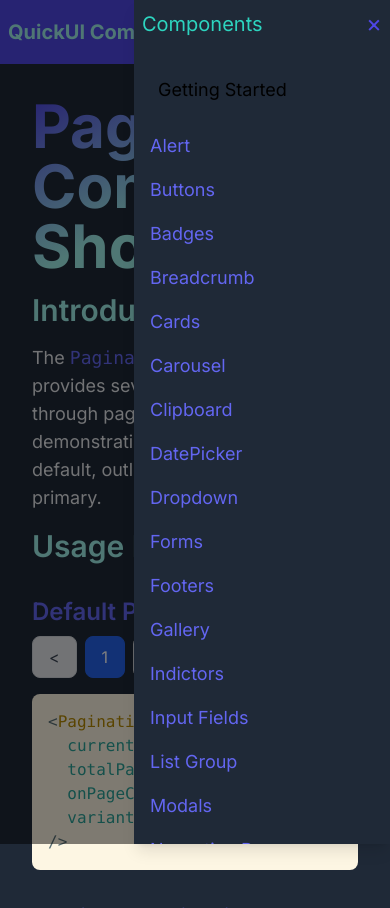
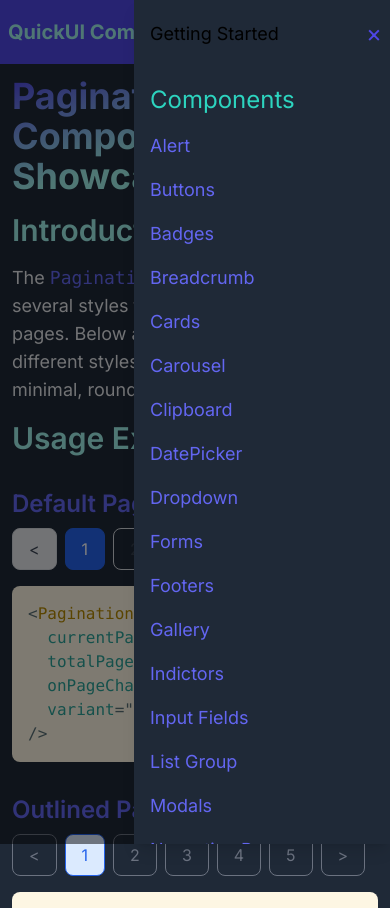
Before and after one commit to ajv55/quickui, a Next.js app: page /getStarted/pagination in a window 390 px wide. Both pictures are taken after a click on the element 364 px from the left and 32 px from the top of the page. Built offline with nearby package versions, Linux system fonts and the light colour scheme.

Commit message:
updates to the table  showcase page

```diff
--- a/app/components/startComponents/modalSidebar.tsx
+++ b/app/components/startComponents/modalSidebar.tsx
@@ -27,16 +27,6 @@ const ModalSidebar: React.FC<SidebarProps> = ({ links, isOpen, onClose }) => {
         transition={{ type: "spring", stiffness: 300, damping: 30 }}
       >
         <div className="flex justify-between items-center p-2">
-            <h1 className="text-xl text-secondary-dark">Components</h1>
-          <button
-            className="text-indigo-600 text-2xl"
-            onClick={onClose}
-          >
-            &times;
-          </button>
-        </div>
-        <ul className="space-y-4 p-4">
-        <li>
               <Link
                 className={clsx(
                   'block px-2 py-3 rounded-sm hover:text-text-light text-lg hover:border-r-8 hover:border-background-dark hover:bg-gradient-to-r from-primary-dark to-secondary-light',
@@ -46,7 +36,15 @@ const ModalSidebar: React.FC<SidebarProps> = ({ links, isOpen, onClose }) => {
               >
                 Getting Started
               </Link>
-            </li>
+          <button
+            className="text-indigo-600 text-2xl"
+            onClick={onClose}
+          >
+            &times;
+          </button>
+        </div>
+        <ul className="space-y-4 p-4">
+          <h1 className="text-2xl text-secondary-dark">Components</h1>
           {links?.map((link) => (
             <li key={link.name}>
               <Link onClick={onClose} className="text-lg text-primary-dark hover:p-2 hover:shadow-md hover:shadow-secondary-dark hover:border-b-4 hover:bg-primary-dark hover:text-secondary-light hover:border hover:border-r-4 hover:border-background-dark" href={link.href}>
--- a/app/getStarted/pagination/page.tsx
+++ b/app/getStarted/pagination/page.tsx
@@ -111,8 +111,8 @@ const PaginationShowcase: React.FC = () => {
   ];
 
   return (
-    <div className="w-full h-screen overflow-scroll bg-background-dark p-8">
-      <h1 className="text-6xl font-bold bg-gradient-to-br from-primary-light via-secondary-light to-secondary-light bg-clip-text text-transparent mb-4">
+    <div className="w-full h-screen overflow-scroll bg-background-dark lg:p-8 p-3">
+      <h1 className="lg:text-6xl text-4xl font-bold bg-gradient-to-br from-primary-light via-secondary-light to-secondary-light bg-clip-text text-transparent mb-4">
         Pagination Component Showcase
       </h1>
 
--- a/app/getStarted/popover/page.tsx
+++ b/app/getStarted/popover/page.tsx
@@ -71,7 +71,7 @@ const PopoverShowcase: React.FC = () => {
 
   return (
     <div className="w-full h-screen overflow-scroll bg-background-dark p-8">
-      <h1 className="text-6xl font-bold bg-gradient-to-br from-primary-light via-secondary-light to-secondary-light bg-clip-text text-transparent mb-4">
+      <h1 className="lg:text-6xl text-4xl font-bold bg-gradient-to-br from-primary-light via-secondary-light to-secondary-light bg-clip-text text-transparent mb-4">
         Popover Component Showcase
       </h1>
 
--- a/app/getStarted/progress/page.tsx
+++ b/app/getStarted/progress/page.tsx
@@ -17,7 +17,7 @@ const ProgressBarShowcase: React.FC = () => {
 
   return (
     <div className="w-full h-screen overflow-scroll bg-background-dark p-8">
-      <h1 className="text-6xl font-bold bg-gradient-to-br from-primary-light via-secondary-light to-secondary-light bg-clip-text text-transparent mb-4">
+      <h1 className="lg:text-6xl text-4xl font-bold bg-gradient-to-br from-primary-light via-secondary-light to-secondary-light bg-clip-text text-transparent mb-4">
         ProgressBar Showcase
       </h1>
 
--- a/app/getStarted/rating/page.tsx
+++ b/app/getStarted/rating/page.tsx
@@ -36,7 +36,7 @@ const RatingShowcase: React.FC = () => {
 
   return (
     <div className="w-full h-screen overflow-scroll bg-background-dark p-8">
-      <h1 className="text-6xl font-bold bg-gradient-to-br from-primary-light via-secondary-light to-secondary-light bg-clip-text text-transparent mb-4">
+      <h1 className="lg:text-6xl text-4xl font-bold bg-gradient-to-br from-primary-light via-secondary-light to-secondary-light bg-clip-text text-transparent mb-4">
         Rating Component Showcase
       </h1>
 
--- a/app/getStarted/sidebar/page.tsx
+++ b/app/getStarted/sidebar/page.tsx
@@ -165,7 +165,7 @@ export default Layout;
 
   return (
     <div className="w-full h-screen overflow-scroll bg-background-dark p-8">
-      <h1 className="text-6xl font-bold bg-gradient-to-br from-primary-light via-secondary-light to-secondary-light bg-clip-text text-transparent mb-4">Sidebar Component Showcase</h1>
+      <h1 className="lg:text-6xl text-4xl font-bold bg-gradient-to-br from-primary-light via-secondary-light to-secondary-light bg-clip-text text-transparent mb-4">Sidebar Component Showcase</h1>
 
       <section className="flex flex-col items-start mb-8">
         <h2 className="text-3xl font-semibold text-secondary-light mb-4">Introduction</h2>
--- a/app/getStarted/skeleton/page.tsx
+++ b/app/getStarted/skeleton/page.tsx
@@ -74,7 +74,7 @@ export default SpinnerSkeleton;
 
   return (
     <div className="w-full h-screen overflow-scroll bg-background-dark p-8">
-      <h1 className="text-6xl font-bold bg-gradient-to-br from-primary-light via-secondary-light to-secondary-light bg-clip-text text-transparent mb-4">Skeleton Component Showcase</h1>
+      <h1 className="lg:text-6xl text-4xl font-bold bg-gradient-to-br from-primary-light via-secondary-light to-secondary-light bg-clip-text text-transparent mb-4">Skeleton Component Showcase</h1>
 
       <section className="flex flex-col items-start mb-8">
         <h2 className="text-3xl font-semibold text-secondary-light mb-4">Introduction</h2>
--- a/app/getStarted/tab/page.tsx
+++ b/app/getStarted/tab/page.tsx
@@ -116,7 +116,7 @@ export default AnimatedTabs;
 
   return (
     <div className="w-full h-screen overflow-scroll bg-background-dark p-8">
-      <h1 className="text-6xl font-bold bg-gradient-to-br from-primary-light via-secondary-light to-secondary-light bg-clip-text text-transparent mb-4">Tab Component Showcase</h1>
+      <h1 className="lg:text-6xl text-4xl font-bold bg-gradient-to-br from-primary-light via-secondary-light to-secondary-light bg-clip-text text-transparent mb-4">Tab Component Showcase</h1>
 
       <section className="flex flex-col items-start mb-8">
         <h2 className="text-3xl font-semibold text-secondary-light mb-4">Introduction</h2>
--- a/app/getStarted/table/page.tsx
+++ b/app/getStarted/table/page.tsx
@@ -119,7 +119,7 @@ export default ExpandableTable;
 
   return (
     <div className="w-full h-screen overflow-scroll bg-background-dark p-8">
-      <h1 className="text-6xl font-bold bg-gradient-to-br from-primary-light via-secondary-light to-secondary-light bg-clip-text text-transparent mb-4">Table Component Showcase</h1>
+      <h1 className="lg:text-6xl text-4xl font-bold bg-gradient-to-br from-primary-light via-secondary-light to-secondary-light bg-clip-text text-transparent mb-4">Table Component Showcase</h1>
 
       <section className="flex flex-col items-start mb-8">
         <h2 className="text-3xl font-semibold text-secondary-light mb-4">Introduction</h2>
```
